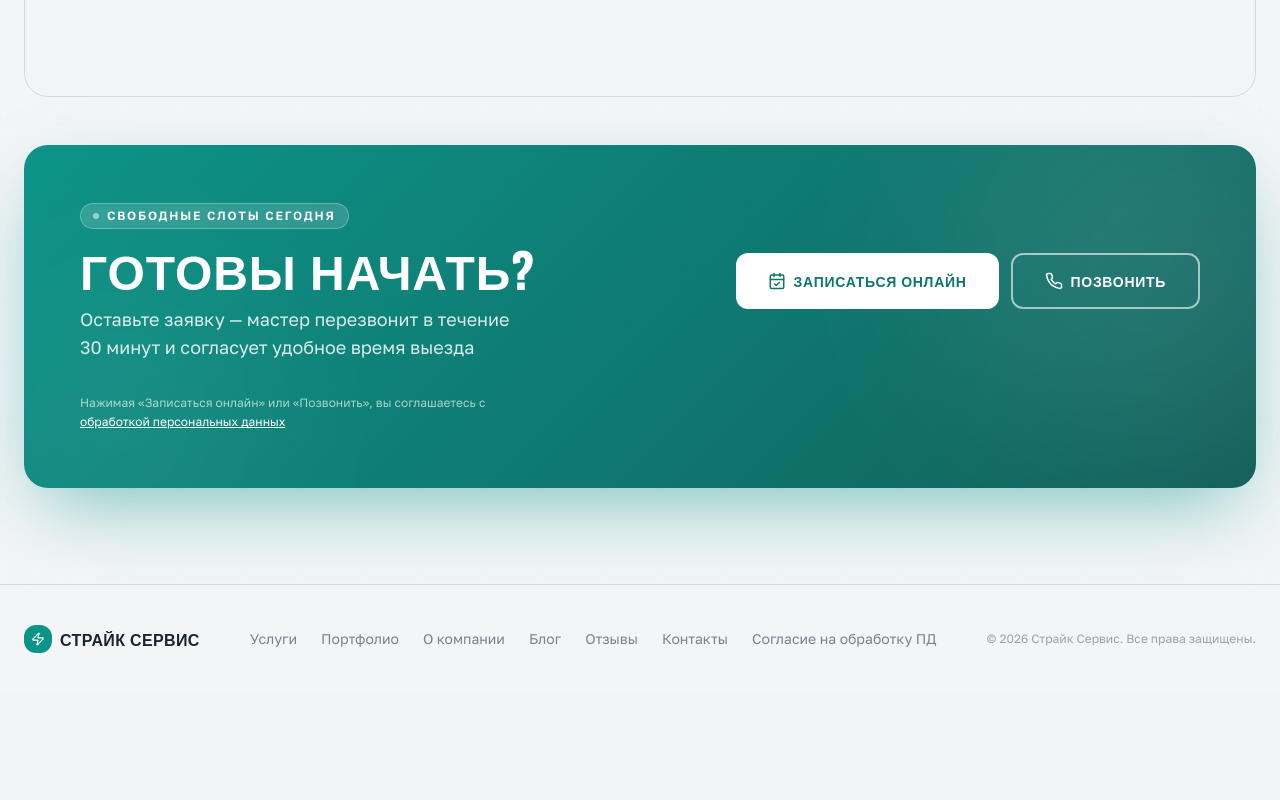
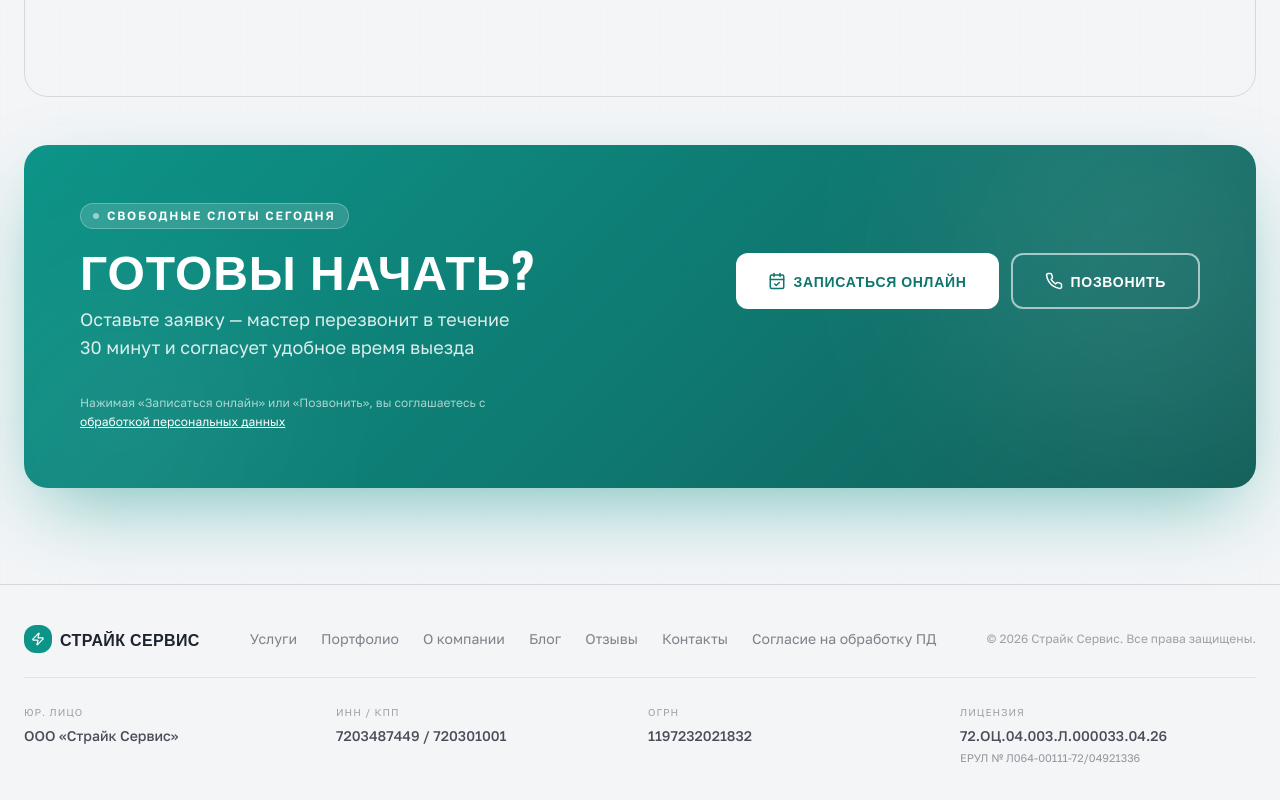
Before and after one commit to pr-poehali-dev/ac-service-tyumen, a React (Vite) app: page / in a window 1280 px wide. Shown: the part 7672-8472 px from the top of the page. Before the commit the page ends 8365 px from the top, so only its background shows below. Built offline with nearby package versions, Linux system fonts and the light colour scheme.

Commit message:
feat: добавить реквизиты Strike Service

```diff
--- a/src/components/landing/ContactsSection.tsx
+++ b/src/components/landing/ContactsSection.tsx
@@ -50,6 +50,11 @@ export default function ContactsSection() {
             <meta itemProp="email" content="info@techservice.ru" />
             <meta itemProp="priceRange" content="₽₽" />
             <meta itemProp="sameAs" content="https://t.me/techservice_pro" />
+            <meta itemProp="legalName" content='ООО "Страйк Сервис"' />
+            <meta itemProp="taxID" content="7203487449" />
+            <meta itemProp="vatID" content="7203487449" />
+            <meta itemProp="iso6523Code" content="0211:7203487449" />
+            <meta itemProp="identifier" content="ОГРН: 1197232021832" />
             <div itemProp="address" itemScope itemType="https://schema.org/PostalAddress" className="sr-only">
               <span itemProp="streetAddress">ул. Широтная, 165 к.3</span>
               <span itemProp="addressLocality">Тюмень</span>
@@ -118,7 +123,8 @@ export default function ContactsSection() {
 
       {/* FOOTER */}
       <footer className="border-t border-border py-8 sm:py-10">
-        <div className="max-w-7xl mx-auto px-4 sm:px-6 flex flex-col sm:flex-row sm:flex-wrap sm:items-center sm:justify-between gap-5 sm:gap-6">
+        <div className="max-w-7xl mx-auto px-4 sm:px-6 flex flex-col gap-6">
+          <div className="flex flex-col sm:flex-row sm:flex-wrap sm:items-center sm:justify-between gap-5 sm:gap-6">
             <div className="flex items-center gap-2">
               <div className="w-7 h-7 rounded-lg bg-neon-blue flex items-center justify-center">
                 <Icon name="Zap" size={14} className="text-white" />
@@ -133,6 +139,29 @@ export default function ContactsSection() {
             </div>
             <div className="text-xs text-foreground/40">© 2026 Страйк Сервис. Все права защищены.</div>
           </div>
+
+          <div className="border-t border-border/60 pt-6">
+            <div className="grid grid-cols-1 sm:grid-cols-2 lg:grid-cols-4 gap-4 text-xs sm:text-sm text-foreground/55">
+              <div>
+                <div className="text-foreground/40 text-[10px] uppercase tracking-widest mb-1">Юр. лицо</div>
+                <div className="text-foreground/80 font-medium">ООО «Страйк Сервис»</div>
+              </div>
+              <div>
+                <div className="text-foreground/40 text-[10px] uppercase tracking-widest mb-1">ИНН / КПП</div>
+                <div className="text-foreground/80 font-medium">7203487449 / 720301001</div>
+              </div>
+              <div>
+                <div className="text-foreground/40 text-[10px] uppercase tracking-widest mb-1">ОГРН</div>
+                <div className="text-foreground/80 font-medium">1197232021832</div>
+              </div>
+              <div>
+                <div className="text-foreground/40 text-[10px] uppercase tracking-widest mb-1">Лицензия</div>
+                <div className="text-foreground/80 font-medium break-words">72.ОЦ.04.003.Л.000033.04.26</div>
+                <div className="text-foreground/45 text-[11px] mt-0.5 break-words">ЕРУЛ № Л064-00111-72/04921336</div>
+              </div>
+            </div>
+          </div>
+        </div>
       </footer>
     </>
   );
```
Lines whose indentation alone changed are shown as unchanged.
